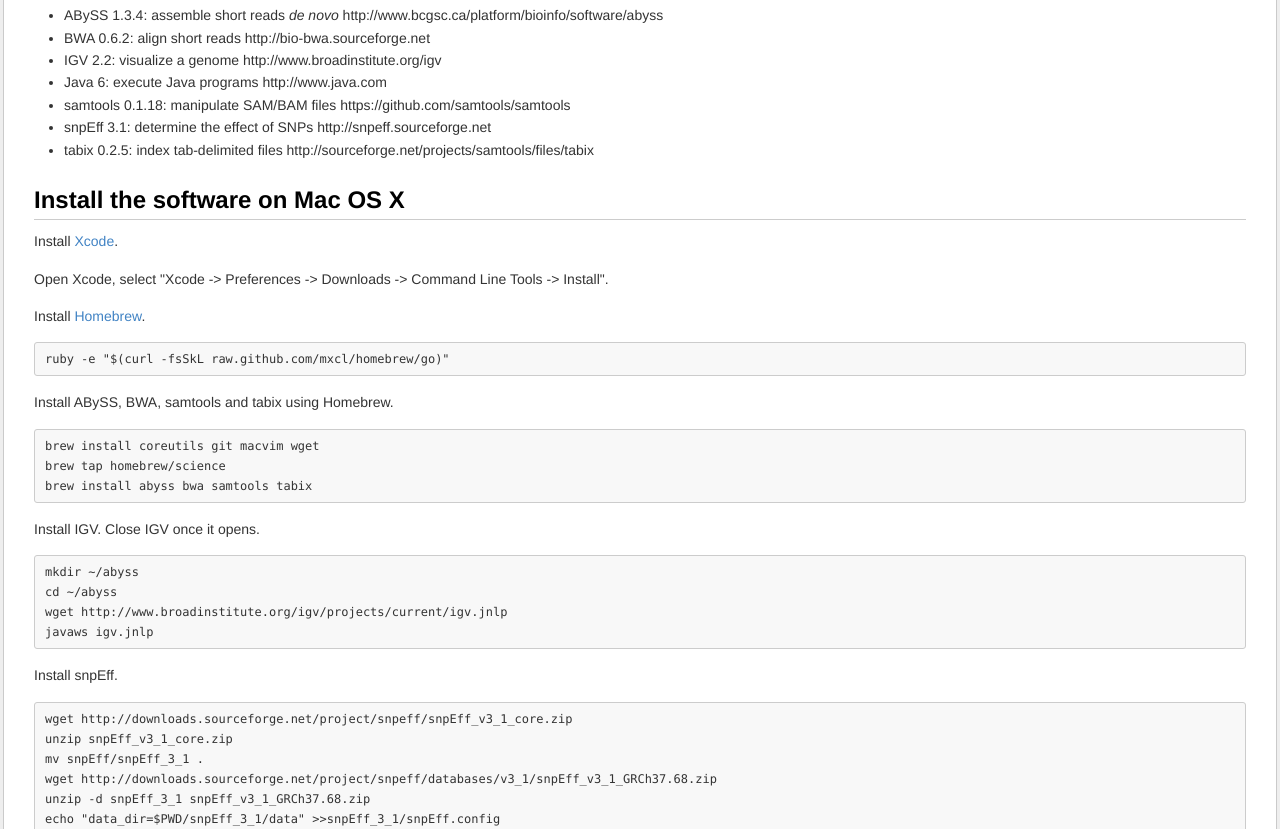
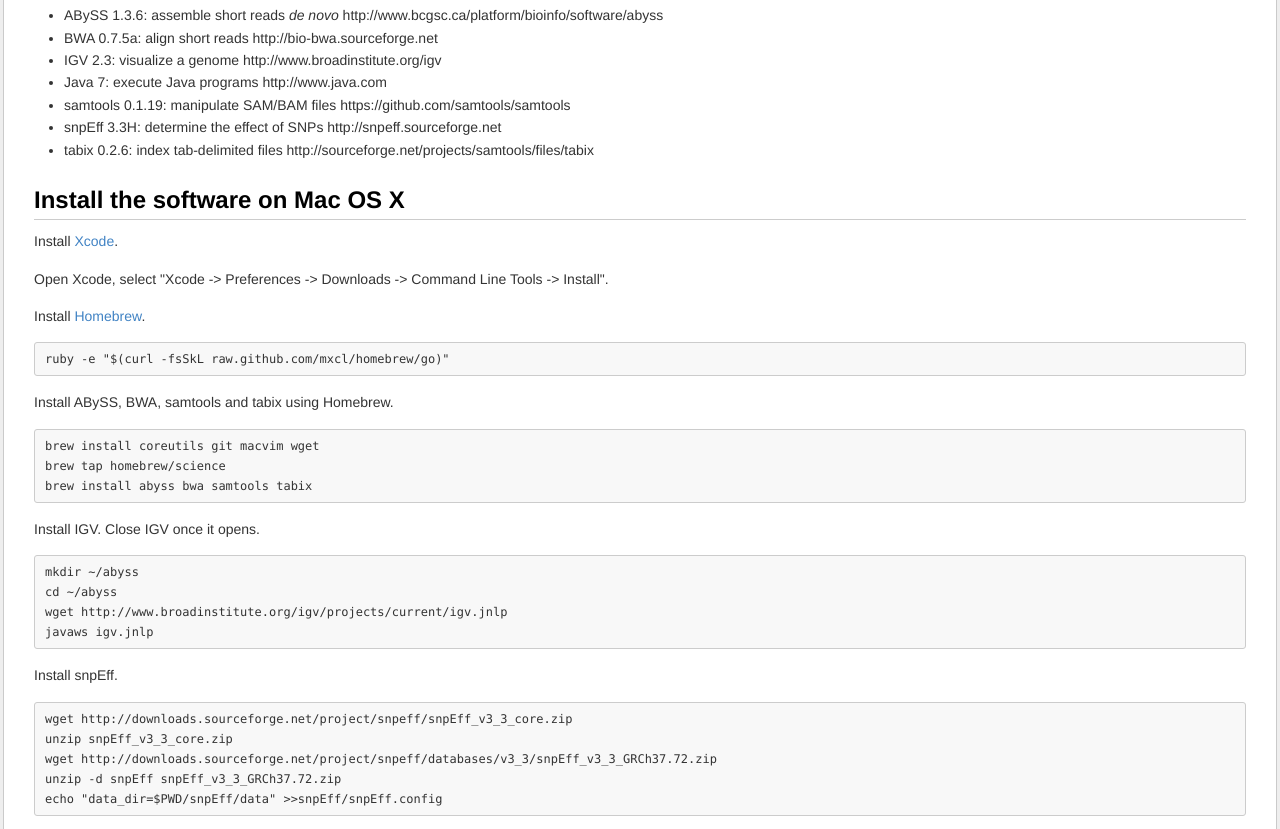
Before and after one commit to sjackman/abyss-activity, a plain HTML site: page index.html in a window 1280 px wide. Shown: the part 957-1786 px from the top of the page. Drawn offline with Linux system fonts and the light colour scheme.

Commit message:
Update all program versions
ABySS 1.3.6
BWA 0.7.5a
IGV 2.3
Java 7
samtools 0.1.19
snpEff 3.3H
tabix 0.2.6

```diff
--- a/index.html
+++ b/index.html
@@ -75,19 +75,19 @@ and snpEff to call variants and determine their effect.</p>
 The following software is required:</p>
 
 <ul>
-<li>ABySS 1.3.4: assemble short reads <em>de novo</em>
+<li>ABySS 1.3.6: assemble short reads <em>de novo</em>
 http://www.bcgsc.ca/platform/bioinfo/software/abyss</li>
-<li>BWA 0.6.2: align short reads
+<li>BWA 0.7.5a: align short reads
 http://bio-bwa.sourceforge.net</li>
-<li>IGV 2.2: visualize a genome
+<li>IGV 2.3: visualize a genome
 http://www.broadinstitute.org/igv</li>
-<li>Java 6: execute Java programs
+<li>Java 7: execute Java programs
 http://www.java.com</li>
-<li>samtools 0.1.18: manipulate SAM/BAM files
+<li>samtools 0.1.19: manipulate SAM/BAM files
 https://github.com/samtools/samtools</li>
-<li>snpEff 3.1: determine the effect of SNPs
+<li>snpEff 3.3H: determine the effect of SNPs
 http://snpeff.sourceforge.net</li>
-<li>tabix 0.2.5: index tab-delimited files
+<li>tabix 0.2.6: index tab-delimited files
 http://sourceforge.net/projects/samtools/files/tabix</li>
 </ul>
 
@@ -120,12 +120,11 @@ javaws igv.jnlp
 
 <p>Install snpEff.</p>
 
-<pre><code>wget http://downloads.sourceforge.net/project/snpeff/snpEff_v3_1_core.zip
-unzip snpEff_v3_1_core.zip
-mv snpEff/snpEff_3_1 .
-wget http://downloads.sourceforge.net/project/snpeff/databases/v3_1/snpEff_v3_1_GRCh37.68.zip
-unzip -d snpEff_3_1 snpEff_v3_1_GRCh37.68.zip
-echo "data_dir=$PWD/snpEff_3_1/data" &gt;&gt;snpEff_3_1/snpEff.config
+<pre><code>wget http://downloads.sourceforge.net/project/snpeff/snpEff_v3_3_core.zip
+unzip snpEff_v3_3_core.zip
+wget http://downloads.sourceforge.net/project/snpeff/databases/v3_3/snpEff_v3_3_GRCh37.72.zip
+unzip -d snpEff snpEff_v3_3_GRCh37.72.zip
+echo "data_dir=$PWD/snpEff/data" &gt;&gt;snpEff/snpEff.config
 </code></pre>
 
 <h2>Install the software on Ubuntu and Debian</h2>
@@ -173,7 +172,7 @@ source environment
 
 <pre><code>source environment
 which abyss-fac abyss-pe bcftools bgzip bwa gview java samtools tabix vcfutils.pl wget
-ls $snpeff/snpEff.jar $snpeff/snpEff.config $snpeff/data/GRCh37.68
+ls $snpeff/snpEff.jar $snpeff/snpEff.config $snpeff/data/GRCh37.72
 </code></pre>
 
 <p>Check that the workshop scripts are in the PATH.</p>
@@ -615,7 +614,7 @@ Right-click on the VCF track and select "Color by Allele".</p>
 run-snpeff HS0674-contigs.var.vcf.gz &gt;HS0674-contigs.var.snpeff
 </code></pre>
 
-<p>1 min, 1.0 GB RAM</p>
+<p>1 min, 2.8 GB RAM</p>
 
 <p>View the output of snpEff in a text editor.</p>
 
```
Also changed, not shown: 3 other files.
